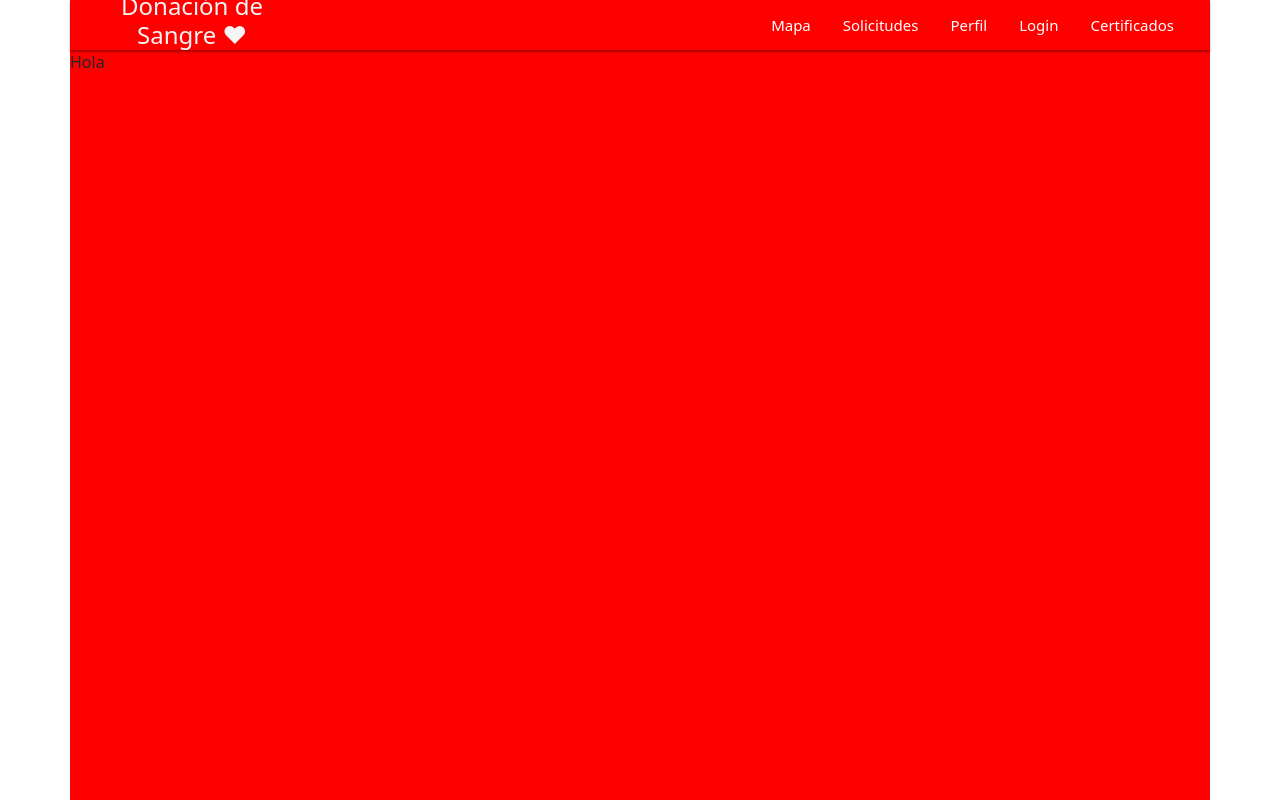
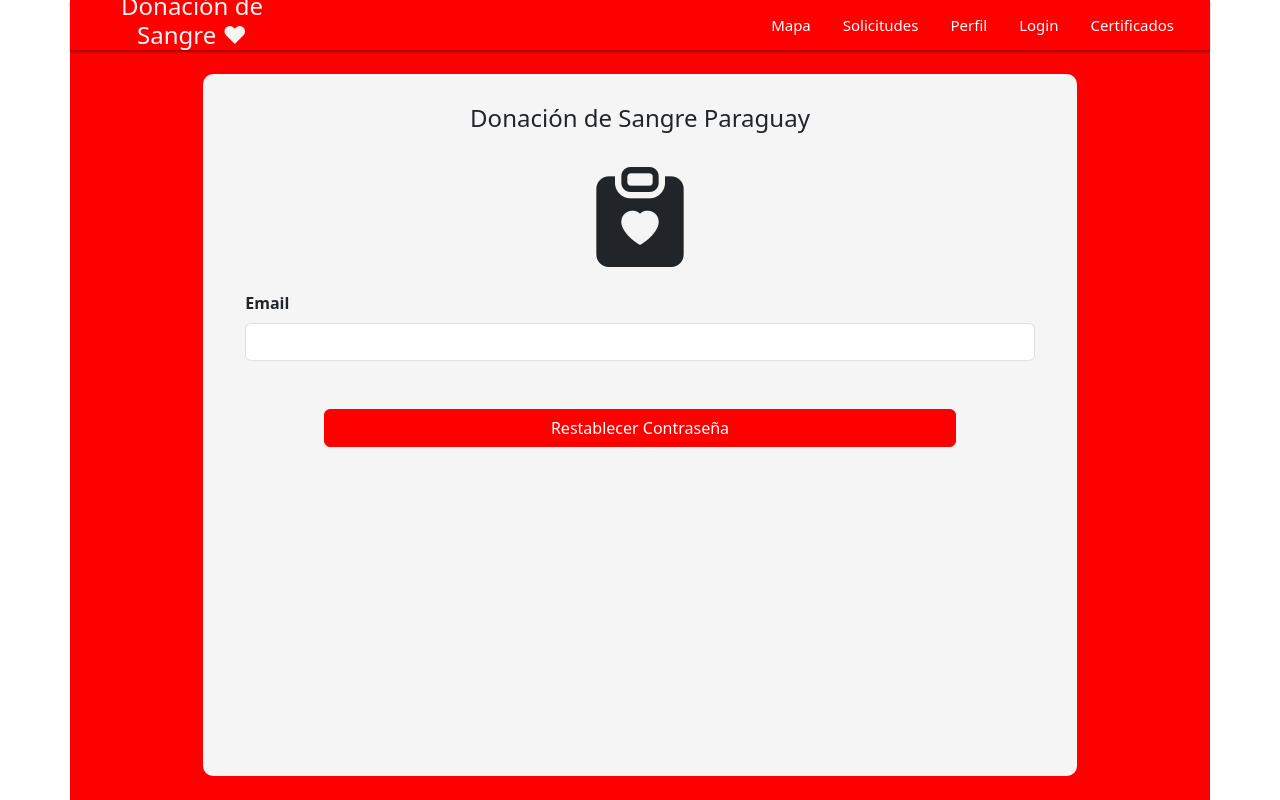
Before and after one commit to tobiasvera17/Bootcamp-React-Roshka, a React (Vite) app in the folder semana 3/Practica 19 - Donacion de Sangre con Mapa React/donacion-sangre/: page /restablecer-contrasena in a window 1280 px wide. Built offline with nearby package versions, Linux system fonts and the light colour scheme.

Commit message:
commit restablecer contraseña

```diff
--- a/semana 3/Practica 19 - Donacion de Sangre con Mapa React/donacion-sangre/src/Login.jsx
+++ b/semana 3/Practica 19 - Donacion de Sangre con Mapa React/donacion-sangre/src/Login.jsx
@@ -1,23 +1,23 @@
-import { Link } from 'react-router-dom'
+import { Link } from "react-router-dom";
 
 const Login = () => {
+  const togglePasswordfunction = () => {
+    const togglePassword = document.querySelector("#togglePassword");
 
-const togglePasswordfunction = () => {
-    const togglePassword = document.querySelector("#togglePassword")
+    const password = document.querySelector("#user-password");
+    const type =
+      password.getAttribute("type") === "password" ? "text" : "password";
 
-    const password = document.querySelector("#user-password")
-    const type = password.getAttribute('type') === 'password' ? 'text' : 'password'
-
-    password.setAttribute('type', type)
-    togglePassword.classList.toggle('bi-eye')
-}
+    password.setAttribute("type", type);
+    togglePassword.classList.toggle("bi-eye");
+  };
 
   return (
     <div
       id="main-container"
       className="d-flex flex-column container-fluid align-items-center p-4 m-0"
     >
-      <div id="main-container-login" className='fw-bold'>
+      <div id="main-container-login" className="container-fluid fw-bold">
         <div
           id="header-login"
           className="container-fluid d-flex flex-column p-0 m-0 align-items-center justify-content-center"
@@ -40,6 +40,7 @@ const togglePasswordfunction = () => {
                 className="form-control"
                 id="user-email"
                 aria-describedby="emailHelp"
+                required
               />
               <div id="emailHelp" className="form-text fw-normal">
                 No compartiremos esta información con nadie más.
@@ -51,16 +52,28 @@ const togglePasswordfunction = () => {
               </label>
               <input
                 type="password"
-                id="user-password" className="form-control"
+                id="user-password"
+                className="form-control"
+                required
               />
-              <i className="bi bi-eye-slash" id="togglePassword" onClick={togglePasswordfunction}></i>
+              <i
+                className="bi bi-eye-slash"
+                id="togglePassword"
+                onClick={togglePasswordfunction}
+              ></i>
             </div>
             <div className="mt-5 d-flex flex-column align-items-center justify-content-center">
-                <button type="submit" className="btn btn-primary">
+              <button type="submit" className="btn btn-primary">
                 Iniciar Sesión
+              </button>
+              <Link to={"/registro"}>
+                <button className="btn btn-link fw-bold">Registrarse</button>
+              </Link>
+              <Link to={"/restablecer-contrasena"}>
+                <button className="btn btn-link fw-bold">
+                  Olvidaste tu contraseña?
                 </button>
-                <Link to={'/registro'}><button className='btn btn-link fw-bold'>Registrarse</button></Link>
-                <Link to={'/restablecer-contrasena'}><button className='btn btn-link fw-bold'>Olvidaste tu contraseña?</button></Link>
+              </Link>
             </div>
           </form>
         </div>
--- a/semana 3/Practica 19 - Donacion de Sangre con Mapa React/donacion-sangre/src/RestablecerContrasena.jsx
+++ b/semana 3/Practica 19 - Donacion de Sangre con Mapa React/donacion-sangre/src/RestablecerContrasena.jsx
@@ -1,9 +1,56 @@
+import { useNavigate } from "react-router-dom";
+
 const RestablecerContrasena = () => {
+  const navigate = useNavigate();
+  function goToRoot() {
+    navigate("/");
+  }
+
   return (
-    <div id="main-container">
-        Hola
+    <div
+      id="main-container"
+      className="d-flex flex-column container-fluid align-items-center p-4 m-0"
+    >
+      <div id="main-container-login" className="container-fluid fw-bold">
+        <div
+          id="header-login"
+          className="container-fluid d-flex flex-column p-0 m-0 align-items-center justify-content-center"
+        >
+          <div id="title-header-login">
+            <h4>Donación de Sangre Paraguay</h4>
+          </div>
+          <div id="img-header-login">
+            <i className="bi bi-clipboard-heart-fill"></i>
+          </div>
+        </div>
+        <div id="form-restablecer" className="container-fluid ">
+          <form>
+            <div className="mb-3">
+              <label htmlFor="user-email" className="form-label">
+                Email
+              </label>
+              <input
+                type="email"
+                className="form-control"
+                id="user-email"
+                aria-describedby="emailHelp"
+                required
+              />
+            </div>
+            <div className="mt-5 d-flex flex-column align-items-center justify-content-center">
+              <button
+                type="submit"
+                className="btn btn-primary"
+                onClick={goToRoot}
+              >
+                Restablecer Contraseña
+              </button>
+            </div>
+          </form>
+        </div>
+      </div>
     </div>
-  )
-}
+  );
+};
 
-export default RestablecerContrasena
+export default RestablecerContrasena;
--- a/semana 3/Practica 19 - Donacion de Sangre con Mapa React/donacion-sangre/src/style.css
+++ b/semana 3/Practica 19 - Donacion de Sangre con Mapa React/donacion-sangre/src/style.css
@@ -152,6 +152,7 @@
     height: 100%;
     padding: 30px;
     background-color: whitesmoke;
+    border-radius: 10px;
 }
 
 #img-header-login {
@@ -167,7 +168,11 @@
 .btn-primary:hover {
     background-color: red;
     border-color: red;
-    width: 80%;
+}
+
+.btn-primary:focus {
+    background-color: red;
+    border-color: red;
 }
 
 .btn-link {
@@ -178,3 +183,7 @@
 .btn-link:hover {
     color: red;
 }
+
+.btn-link:focus {
+    color: red;
+}
```
Also changed, not shown: semana 3/Practica 19 - Donacion de Sangre con Mapa React/donacion-sangre/src/main.jsx (+25 -24 lines).
